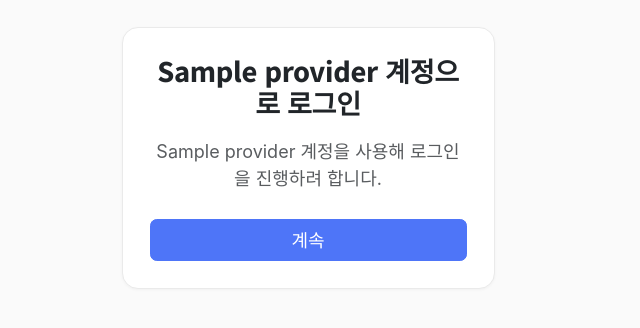
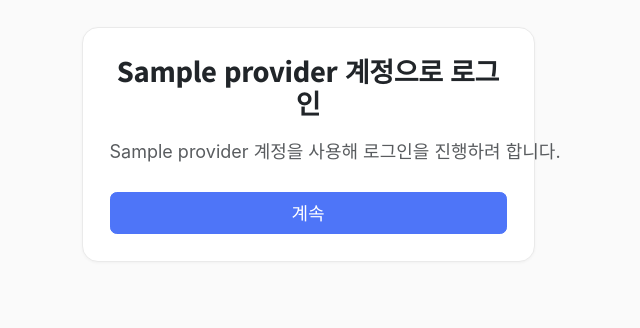
Before and after one commit to jin-park0115/ax-evalutator, a Django app: template project/templates/socialaccount/login.html in a window 1280 px wide. Shown: the part 82-410 px from the top of the page, without its empty margins (332-972 px from the left). Run offline with Django 5.2, Linux system fonts and the light colour scheme; the template is opened without the code that fills it: most values are stand-ins (such as "Sample title", 1, 10 or a date in 2020); some web fonts are replaced.

Commit message:
fix: 구글 계정 연결/로그인 확인 화면 문구 한 줄로 정렬
"Google 계정을 사용해 로그인을 진행하려 합니다." 문구가 카드
폭(col-md-5)보다 길어서 두 줄로 줄바꿈되고 있었음. 실측해보니
한 줄로 표시하려면 약 350px가 필요한데 카드 폭은 372px 중
패딩을 뺀 318px밖에 안 됐음. 카드를 col-md-6로 넓히고
text-nowrap 적용.

검증: 실제 페이지에서 scrollWidth<=clientWidth로 한 줄 유지 확인,
문단 중심축이 카드 중심축과 정확히 일치(가운데 정렬) 확인.
테스트 15개 통과.

Co-Authored-By: Claude Opus 5 <noreply@anthropic.com>

```diff
--- a/project/templates/socialaccount/login.html
+++ b/project/templates/socialaccount/login.html
@@ -6,7 +6,7 @@
 
 {% block content %}
 <div class="row justify-content-center">
-  <div class="col-md-5">
+  <div class="col-md-6">
     <div class="card">
       <div class="card-body p-4 text-center">
 
@@ -18,7 +18,7 @@
           {% endif %}
         </h4>
 
-        <p class="text-muted mb-4">
+        <p class="text-muted mb-4 text-nowrap">
           {% if process == "connect" %}
             새로운 {{ provider.name }} 계정을 연결하려고 합니다.
           {% else %}
```
